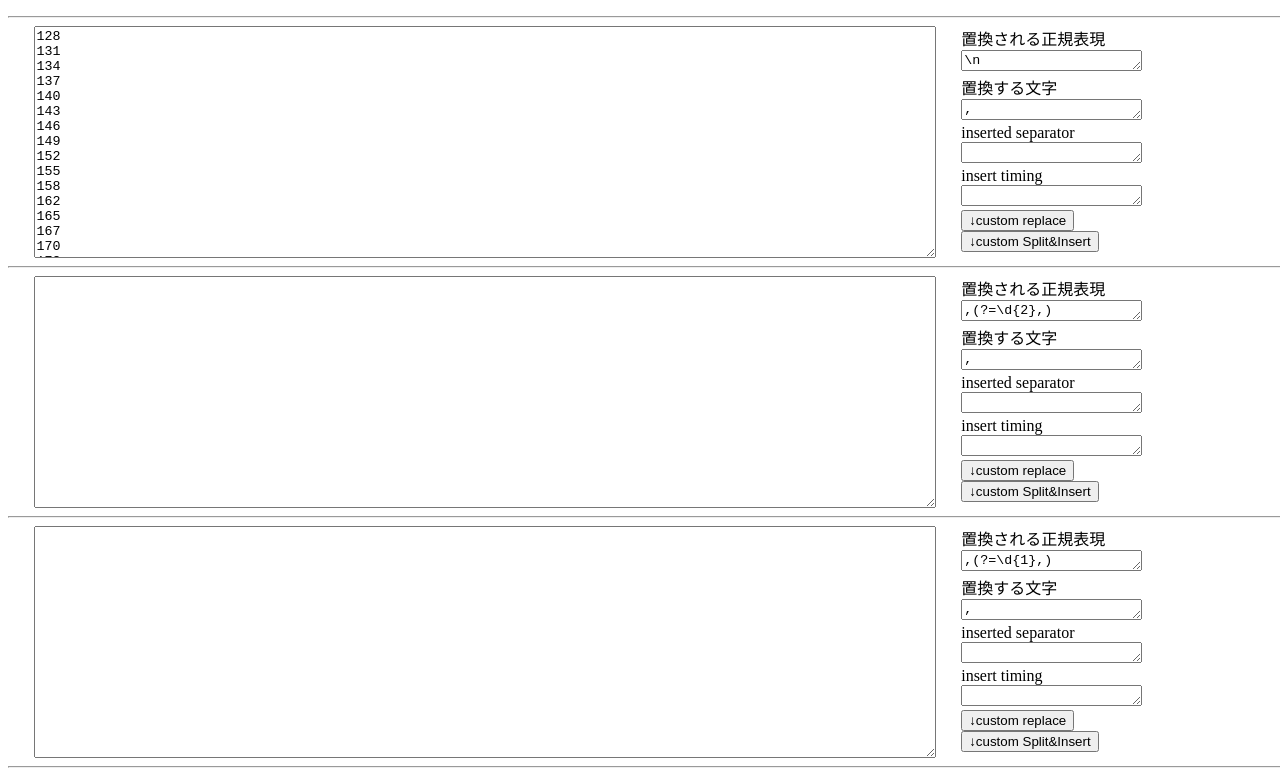
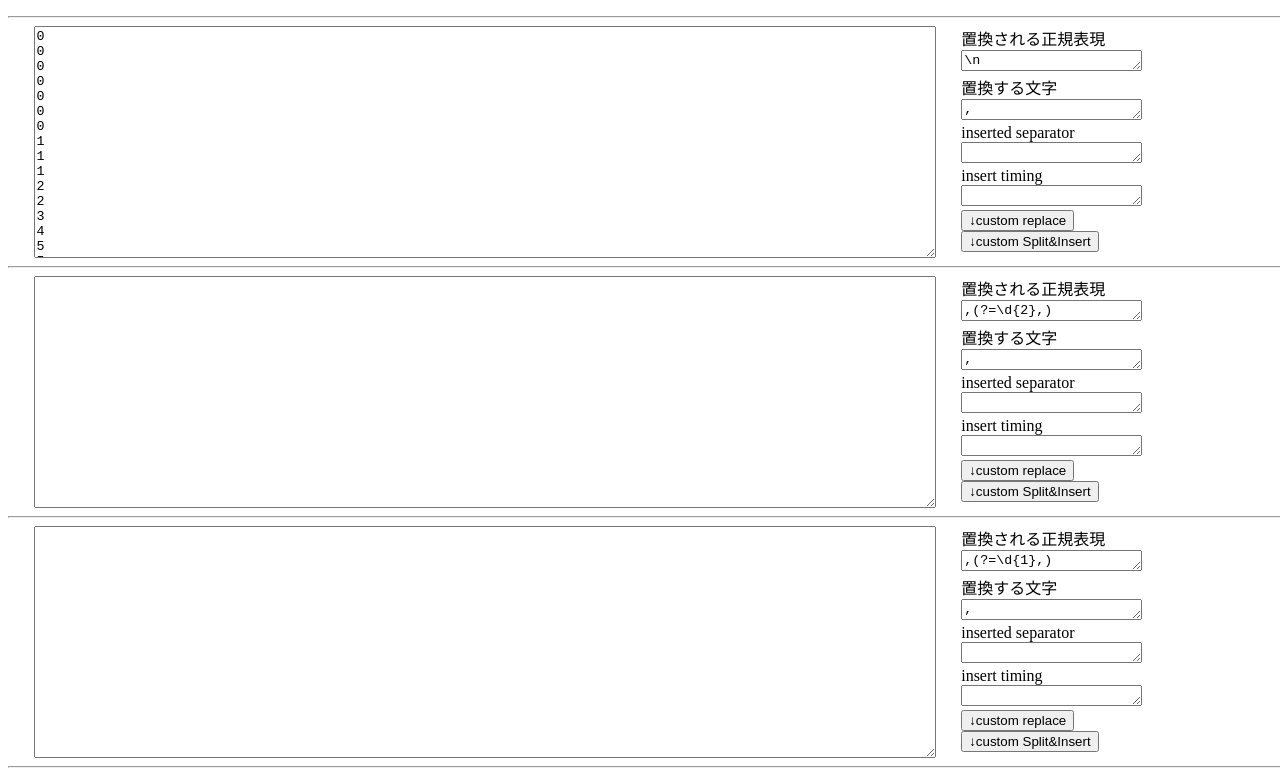
Before and after one commit to Kusunoki-19/brief_text_operate, a plain HTML site: page index.html in a window 1280 px wide. Shown: the top 773 px of the page. Drawn offline with Linux system fonts and the light colour scheme.

Commit message:
Update index.html
erase example data

```diff
--- a/index.html
+++ b/index.html
@@ -11,195 +11,7 @@
 
 <hr>
 <div class = "textblock">
-    <textarea id="0" class="resulttext" rows="25" wrap="off"  >128
-131
-134
-137
-140
-143
-146
-149
-152
-155
-158
-162
-165
-167
-170
-173
-176
-179
-182
-185
-188
-190
-193
-196
-198
-201
-203
-206
-208
-211
-213
-215
-218
-220
-222
-224
-226
-228
-230
-232
-234
-235
-237
-238
-240
-241
-243
-244
-245
-246
-248
-249
-250
-250
-251
-252
-253
-253
-254
-254
-254
-255
-255
-255
-255
-255
-255
-255
-254
-254
-254
-253
-253
-252
-251
-250
-250
-249
-248
-246
-245
-244
-243
-241
-240
-238
-237
-235
-234
-232
-230
-228
-226
-224
-222
-220
-218
-215
-213
-211
-208
-206
-203
-201
-198
-196
-193
-190
-188
-185
-182
-179
-176
-173
-170
-167
-165
-162
-158
-155
-152
-149
-146
-143
-140
-137
-134
-131
-128
-124
-121
-118
-115
-112
-109
-106
-103
-100
-97
-93
-90
-88
-85
-82
-79
-76
-73
-70
-67
-65
-62
-59
-57
-54
-52
-49
-47
-44
-42
-40
-37
-35
-33
-31
-29
-27
-25
-23
-21
-20
-18
-17
-15
-14
-12
-11
-10
-9
-7
-6
-5
-5
-4
-3
-2
-2
-1
-1
-1
+    <textarea id="0" class="resulttext" rows="25" wrap="off"  >
 0
 0
 0
```
